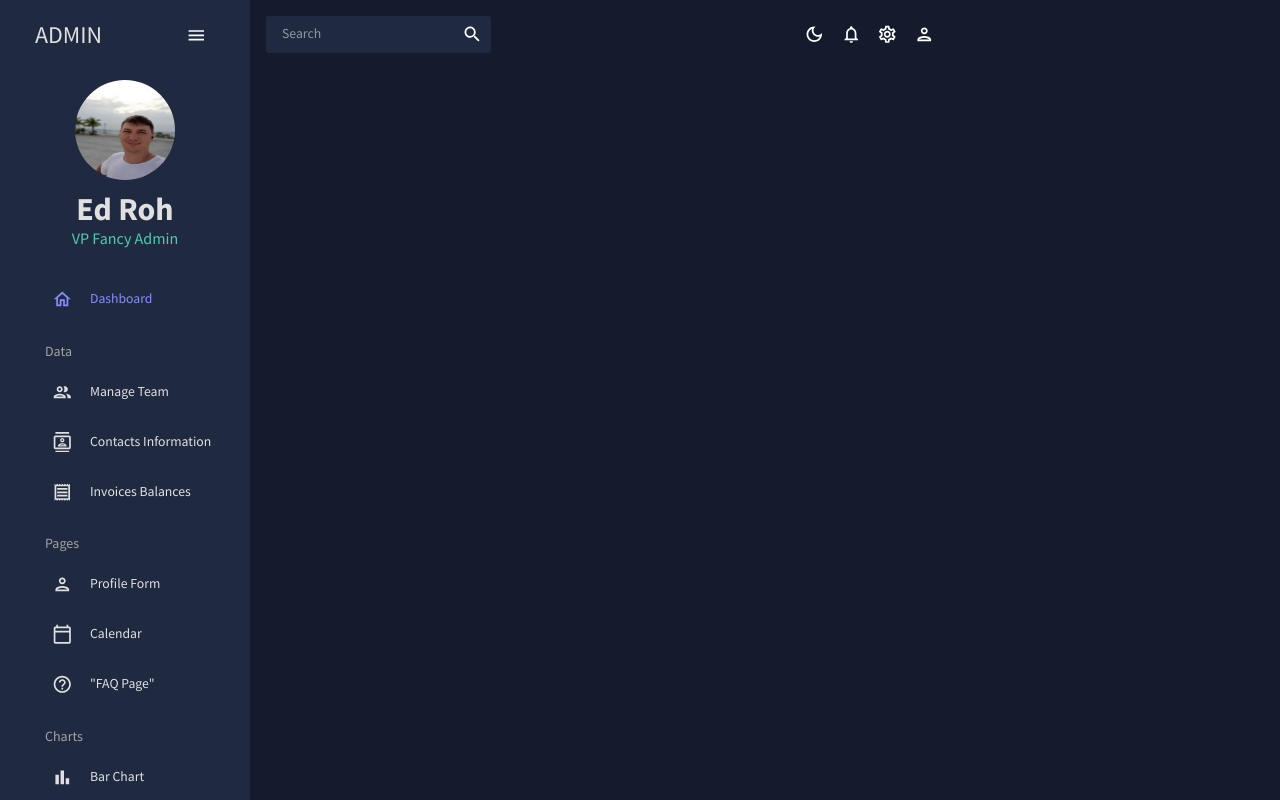
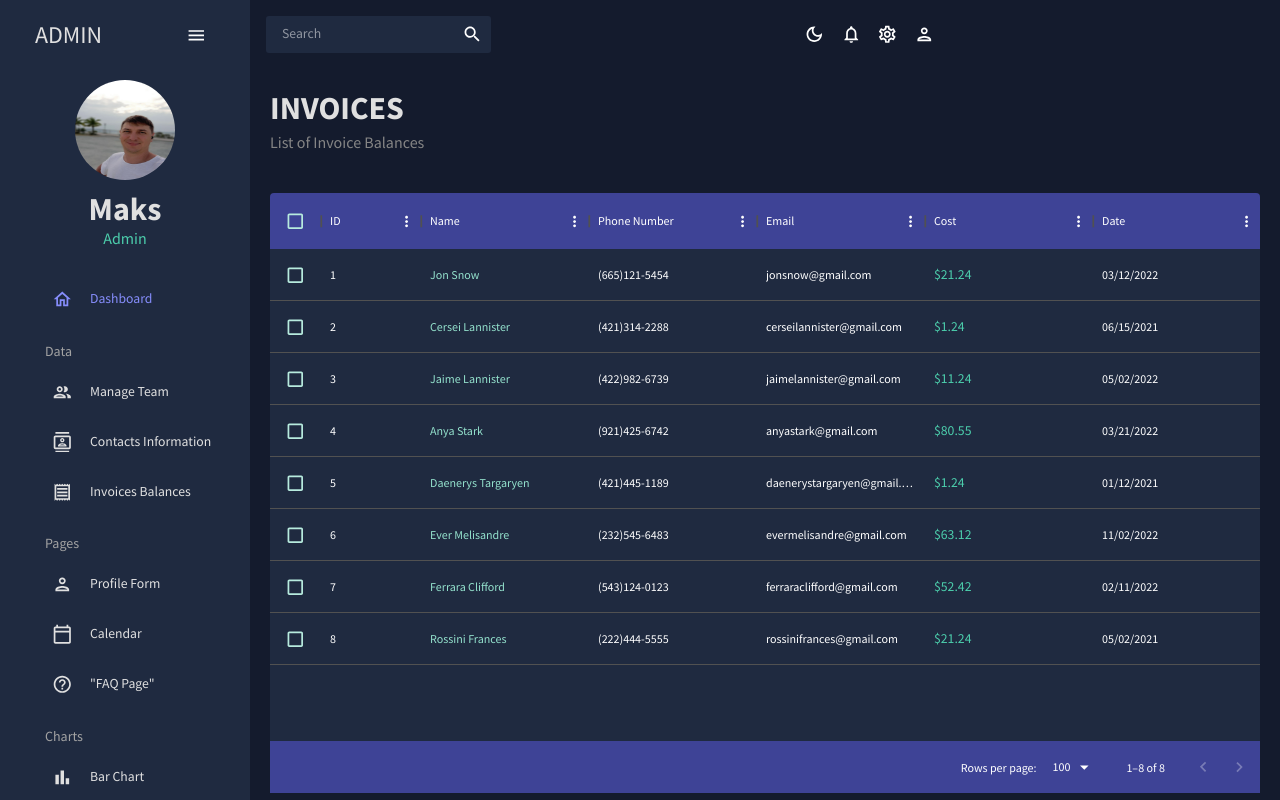
Before and after one commit to MaksShostak/Admin-Dashboard-App, a React (Create React App) app: page /invoices in a window 1280 px wide. Shown: the top 800 px of the page. Built offline with nearby package versions, Linux system fonts and the light colour scheme.

Commit message:
did invoices page with data-grid mui

```diff
--- a/src/App.js
+++ b/src/App.js
@@ -6,7 +6,7 @@
 import SideBar from './scenes/global/Sidebar';
 import Dashboard from './scenes/dashboard/index';
 import Team from './scenes/team/index';
-// import Invoices from './scenes/invoices/index';
+import Invoices from './scenes/invoices/index';
 import Contacts from './scenes/contacts/index';
 // import Bar from './scenes/bar/index';
 // import Form from './scenes/form/index';
@@ -31,7 +31,7 @@
                 <Routes>
                   <Route path="/" element={<Dashboard />} />
                   <Route path="/team" element={<Team />} />
-                  {/* <Route path="/invoices" element={<Invoices />} /> */}
+                  <Route path="/invoices" element={<Invoices />} />
                   <Route path="/contacts" element={<Contacts />} />
                   {/* <Route path="/bar" element={<Bar />} /> */}
                   {/* <Route path="/form" element={<Form />} /> */}
--- a/src/scenes/global/Sidebar.jsx
+++ b/src/scenes/global/Sidebar.jsx
@@ -104,10 +104,10 @@
                   fontWeight="bold"
                   sx={{ m: '10px 0 0 0' }}
                 >
-                  Ed Roh
+                  Maks
                 </Typography>
                 <Typography variant="h5" color={colors.greenAccent[500]}>
-                  VP Fancy Admin
+                  Admin
                 </Typography>
               </Box>
             </Box>
--- /dev/null
+++ b/src/scenes/invoices/index.jsx
@@ -0,0 +1,82 @@
+import { Box, Typography, useTheme } from '@mui/material';
+import { DataGrid } from '@mui/x-data-grid';
+import { tokens } from '../../theme';
+import { mockDataInvoices } from '../../data/mockData';
+import Header from '../../components/Header';
+
+const Invoices = () => {
+  const theme = useTheme();
+  const colors = tokens(theme.palette.mode);
+  const columns = [
+    { field: 'id', headerName: 'ID' },
+    {
+      field: 'name',
+      headerName: 'Name',
+      flex: 1,
+      cellClassName: 'name-column--cell',
+    },
+    {
+      field: 'phone',
+      headerName: 'Phone Number',
+      flex: 1,
+    },
+    {
+      field: 'email',
+      headerName: 'Email',
+      flex: 1,
+    },
+    {
+      field: 'cost',
+      headerName: 'Cost',
+      flex: 1,
+      renderCell: params => (
+        <Typography color={colors.greenAccent[500]}>
+          ${params.row.cost}
+        </Typography>
+      ),
+    },
+    {
+      field: 'date',
+      headerName: 'Date',
+      flex: 1,
+    },
+  ];
+  return (
+    <Box m="20px">
+      <Header title="INVOICES" subtitle="List of Invoice Balances" />
+      <Box
+        m="40px 0 0 0"
+        height="75vh"
+        sx={{
+          '& .MuiDataGrid-root': {
+            border: 'none',
+          },
+          '& .MuiDataGrid-cell': {
+            borderBottom: 'none',
+          },
+          '& .name-column--cell': {
+            color: colors.greenAccent[300],
+          },
+          '& .MuiDataGrid-columnHeaders': {
+            backgroundColor: colors.blueAccent[700],
+            borderBottom: 'none',
+          },
+          '& .MuiDataGrid-virtualScroller': {
+            backgroundColor: colors.primary[400],
+          },
+          '& .MuiDataGrid-footerContainer': {
+            borderTop: 'none',
+            backgroundColor: colors.blueAccent[700],
+          },
+          '& .MuiCheckbox-root': {
+            color: `${colors.greenAccent[200]} !important`,
+          },
+        }}
+      >
+        <DataGrid checkboxSelection rows={mockDataInvoices} columns={columns} />
+      </Box>
+    </Box>
+  );
+};
+
+export default Invoices;
```
